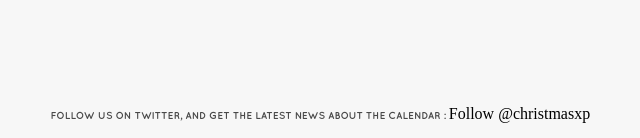
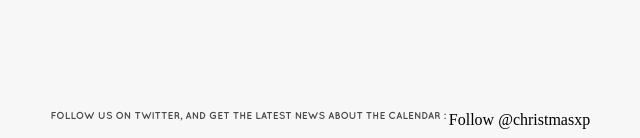
Before and after one commit to Makio64/theexperimentalcalendar, a PHP site: page / in a window 1280 px wide. Shown: the part 2057-2195 px from the top of the page, without its empty margins (152-792 px from the left). Run offline with PHP 8.4, Linux system fonts and the light colour scheme; some libraries are stand-ins or nearby versions.

Commit message:
Fix twitter iframe position

```diff
--- a/www/css/content.css
+++ b/www/css/content.css
@@ -74,6 +74,7 @@ iframe { position: absolute; top: 0; bottom: 0; left: 0; right: 0; height: 100%;
 
 #about { padding: 0 0 15px 0; }
 #about p { font: normal 10px "QuicksandBold-Regular"; text-transform: uppercase; color: #494949; display: inline; }
+#about .twitter-follow-button { position: relative; top: 6px; }
 
 @media screen and (min-width: 480px) and (max-width: 768px) { #home, #about { width: 525px; }
   #presentation #baseline { font-size: 25px; width: 500px; height: 40px; padding: 15px 0 0 0; } }
--- a/www/sass/content.sass
+++ b/www/sass/content.sass
@@ -299,6 +299,10 @@ iframe
 		color: #494949
 		display: inline
 
+	.twitter-follow-button
+		position: relative
+		top: 6px
+
 //MediaQueries
 @media screen and (min-width: 480px) and (max-width: 768px)
 	#home, #about
```
